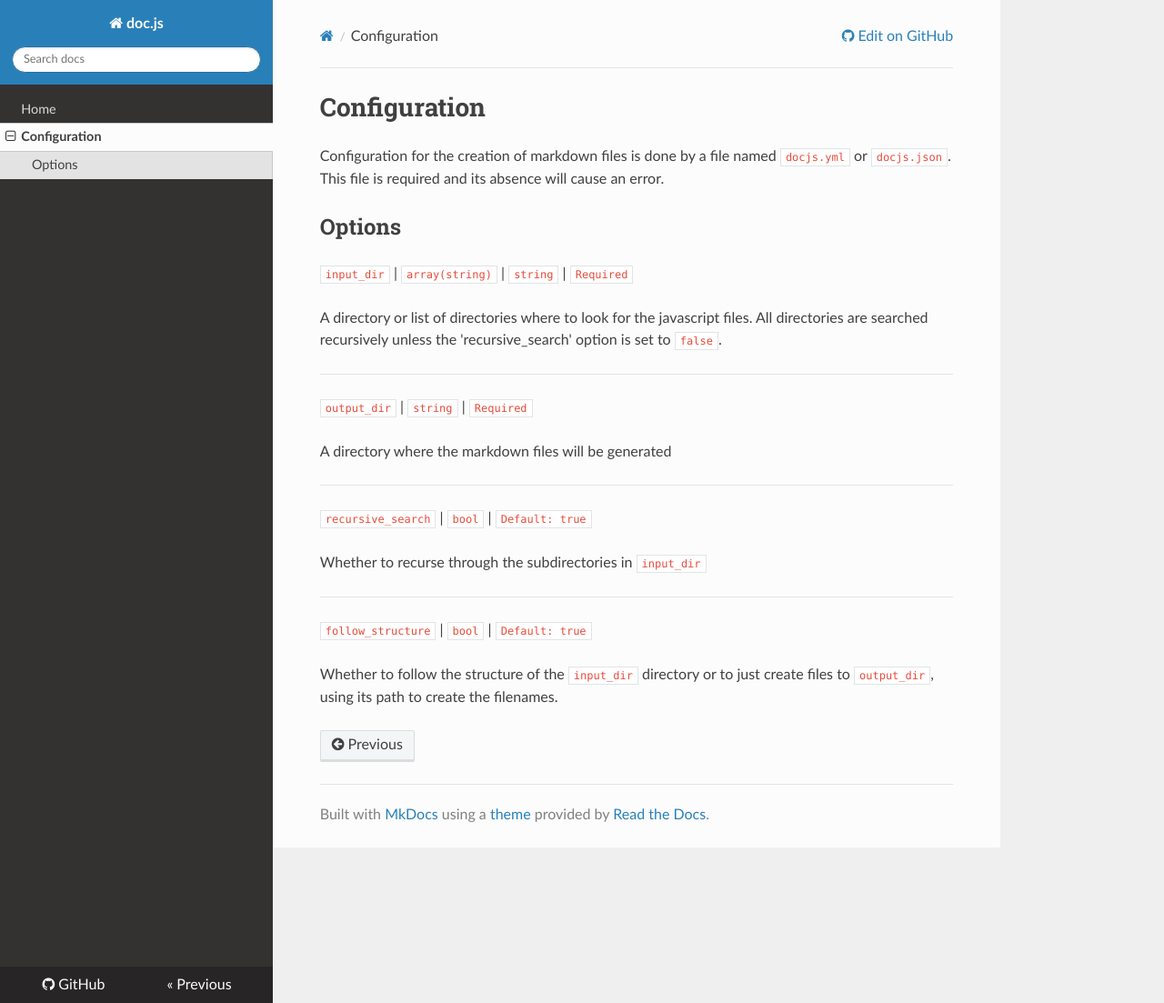
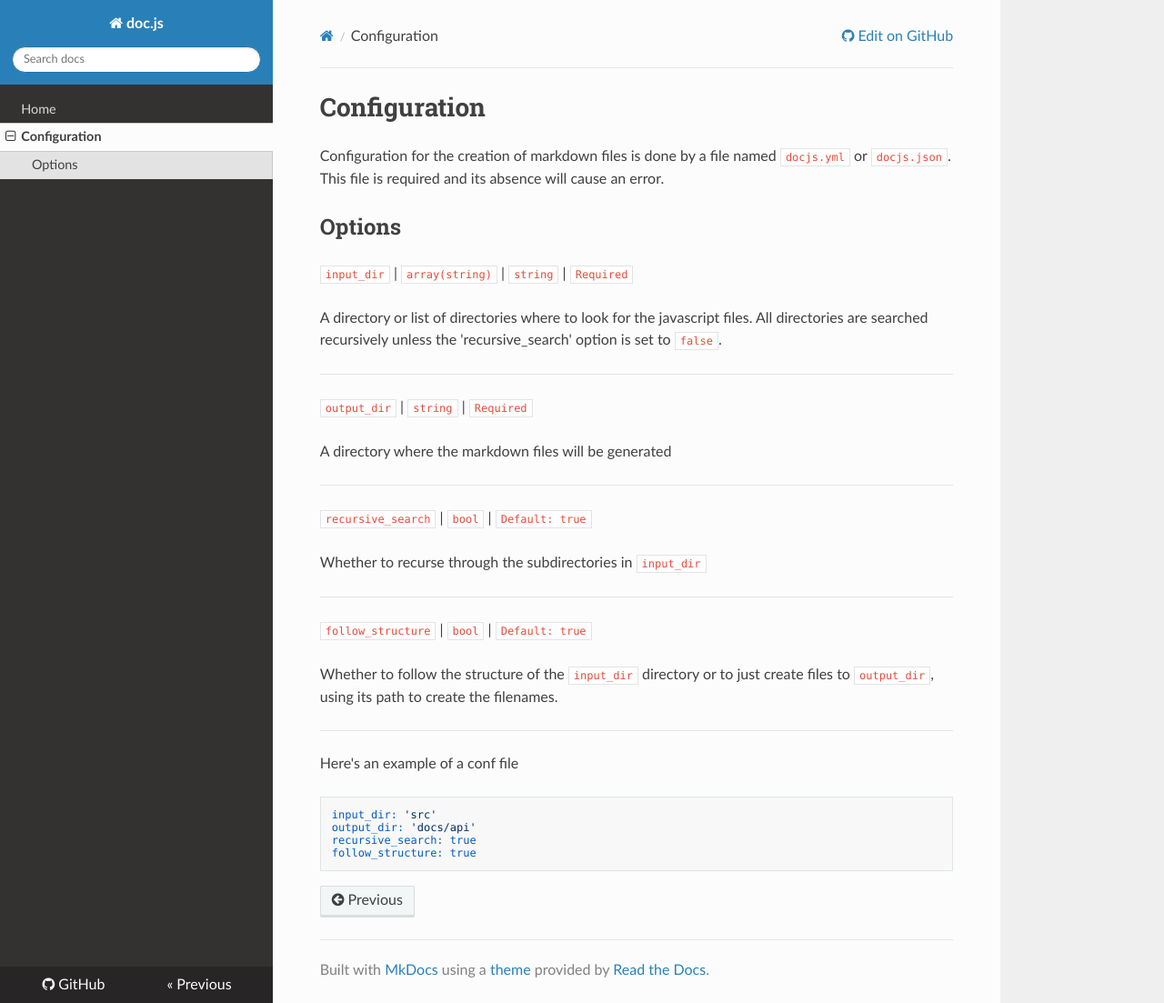
Before and after one commit to chrisvm/doc.js, an MkDocs documentation site: the page built from docs/configuration.md, in a window 1280 px wide and 1103 px high. Shown: the whole window at 91% size. Built offline with MkDocs 1.6.1, drawn with Linux system fonts in a browser that asks for light colours; nearby versions of some CDN libraries; old or Windows-style settings are respelled for this version of MkDocs.

Commit message:
example of conf in documentation

````diff
--- a/docs/configuration.md
+++ b/docs/configuration.md
@@ -31,3 +31,14 @@ ____
 
 Whether to follow the structure of the `input_dir` directory or to just create
 files to `output_dir`, using its path to create the filenames.
+
+____
+
+Here's an example of a conf file
+
+```yaml
+input_dir: 'src'
+output_dir: 'docs/api'
+recursive_search: true
+follow_structure: true
+```
````
